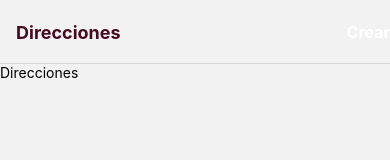
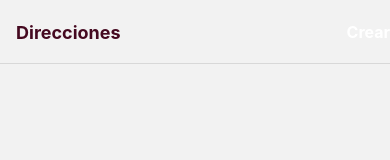
Before and after one commit to sebagn/Camera-Location-feature, a React Native app: screen /Direcciones in a window 390 px wide. Shown: the top 160 px of the page. Built offline with nearby package versions, Linux system fonts and the light colour scheme.

Commit message:
guarda en lista de direcciones

```diff
--- a/package.json
+++ b/package.json
@@ -15,6 +15,7 @@
     "@react-navigation/native-stack": "^6.5.0",
     "react": "17.0.2",
     "react-native": "0.67.2",
+    "react-native-fs": "^2.18.0",
     "react-native-image-picker": "^4.7.3",
     "react-native-permissions": "^3.2.0",
     "react-native-safe-area-context": "^3.3.2",
--- /dev/null
+++ b/src/models/Places.js
@@ -0,0 +1,9 @@
+class Place {
+    constructor (id, title, image) {
+        this.id = id.toString()
+        this.title = title
+        this.image = image
+    }
+}
+
+export default Place
--- a/src/screens/NewPlaceScreen.js
+++ b/src/screens/NewPlaceScreen.js
@@ -13,7 +13,7 @@ import ImageSelector from '../components/ImageSelector';
 // import LocationSelector from '../components/LocationSelector'
 import {COLORS} from '../constants';
 
-const NewPlaceScreen = () => {
+const NewPlaceScreen = ({navigation}) => {
   const dispatch = useDispatch();
   const [title, setTitle] = useState('');
   const [image, setImage] = useState('');
--- a/src/screens/PlaceListScreen.js
+++ b/src/screens/PlaceListScreen.js
@@ -1,18 +1,31 @@
 import React from 'react'
-import { View, Text, StyleSheet } from 'react-native'
+import { FlatList  } from 'react-native'
+import { useSelector } from 'react-redux'
+import PlaceItem from '../components/PlaceItem/index'
 
-const PlaceListScreen = () => {
+const PlaceListScreen = ({ navigation }) => {
+    const places = useSelector(state => state.places.places)
+
+    const onSelectDetail = () => {
+        navigation.navigate('Detalle')
+    }
+
+    const renderItem = ({ item }) => (
+        <PlaceItem
+            title={item.title}
+            image={item.image}
+            address='123 street, city, country'
+            onSelect={onSelectDetail}
+        />
+    )
+
     return (
-        <View style={styles.container}>
-            <Text>Direcciones</Text>
-        </View>
+        <FlatList
+            data={places}
+            keyExtractor={(item) => item.id}
+            renderItem={renderItem}
+        />
     )
 }
 
-const styles = StyleSheet.create({
-    container: {
-        flex: 1
-    }
-})
-
 export default PlaceListScreen
--- a/src/store/places.actions.js
+++ b/src/store/places.actions.js
@@ -1,6 +1,24 @@
-export const ADD_PLACE = 'ADD_PLACE'
+import RNFS from 'react-native-fs';
 
+export const ADD_PLACE = 'ADD_PLACE';
 
-export const addPlace = (title) => {
-    return { type: ADD_PLACE, payload: {title}}
-}
+export const addPlace = (title, image) => {
+
+  return async dispatch => {
+      const fileName = image.split('/').pop();
+      const Path = `file:///${RNFS.DocumentDirectoryPath}/${fileName}`;
+
+      try {
+          await RNFS.copyFile(image, Path);
+          dispatch({
+              type: ADD_PLACE,
+              payload: {
+                  title,
+                  image: Path
+              }
+          });
+      } catch (e) {
+          console.log(e);
+      }
+  }
+};
--- a/src/store/places.reducer.js
+++ b/src/store/places.reducer.js
@@ -1,7 +1,19 @@
+import { ADD_PLACE } from "./places.actions"
+import Place from "../models/Places"
+
 const initialState = {
     places: []
 }
 
 export default (state = initialState, action) => {
-    return state
+    switch (action.type) {
+        case ADD_PLACE:
+            const newPlace = new Place(Date.now(), action.payload.title, action.payload.image)
+            return {
+                ...state,
+                places: state.places.concat(newPlace)
+            }
+        default:
+            return state
+    }
 }
```
Also changed, not shown: 1 other file (tests, documents, lock files or other folders).
